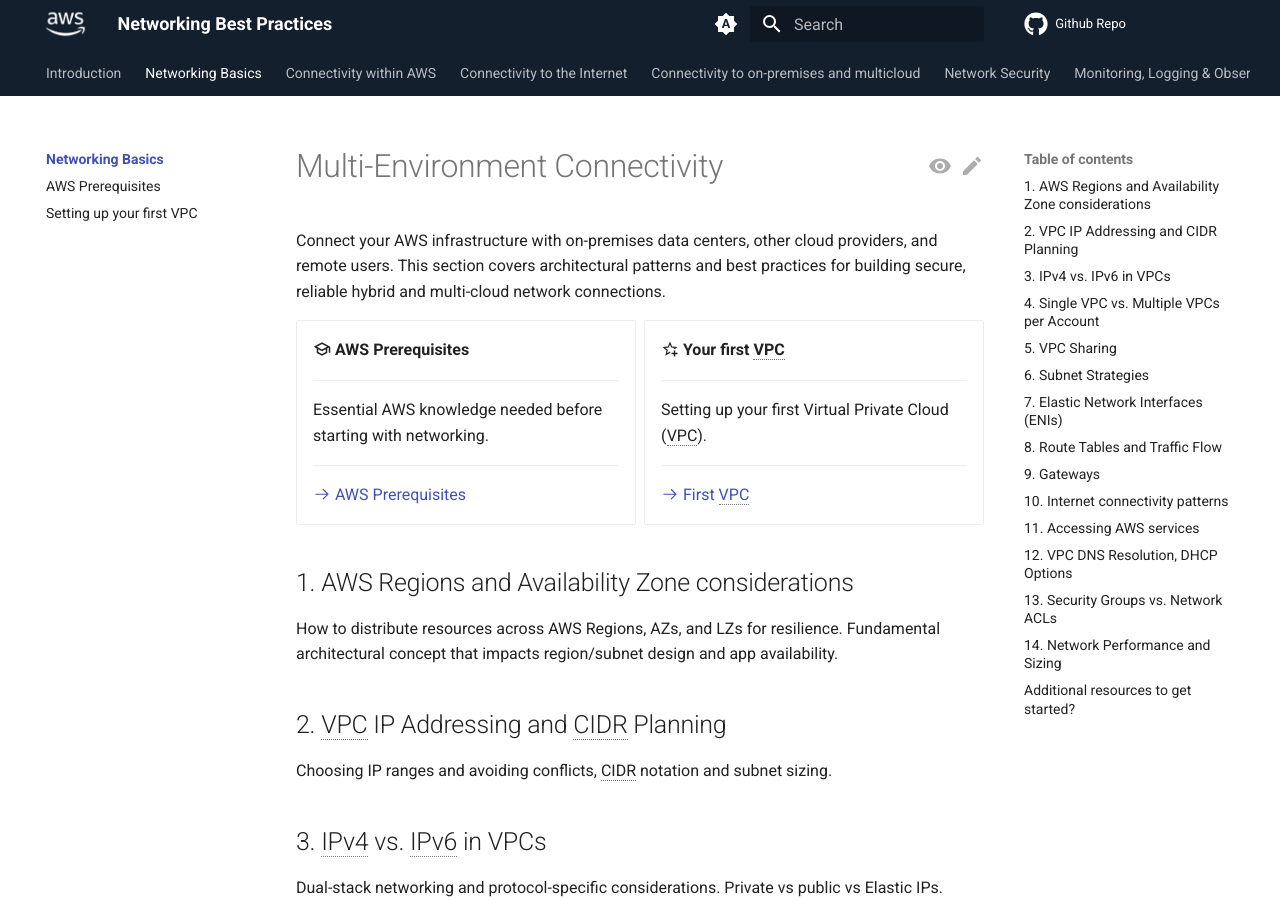
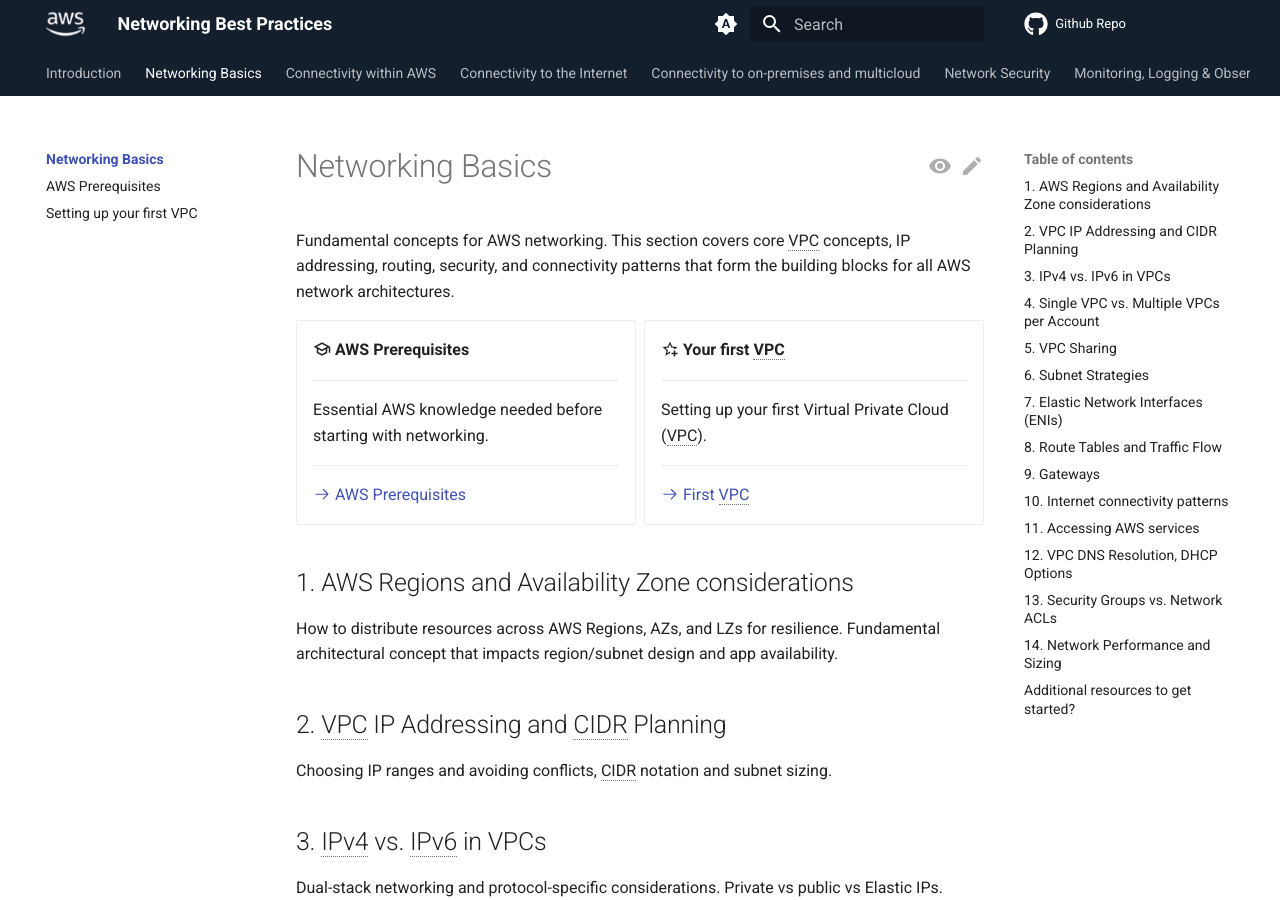
Before and after one commit to aws/aws-networking-best-practices, an MkDocs documentation site: the page built from content/basics/index.md, in a window 1280 px wide and 900 px high. Built offline with MkDocs 1.6.1 and Material for MkDocs 9.7.7, drawn with Linux system fonts in a browser that asks for light colours; comment, search, counter and statistics services are not loaded.

Commit message:
Update networking basics page description
Replace multi-environment connectivity text with accurate description of VPC fundamentals and core networking concepts

```diff
--- a/content/basics/index.md
+++ b/content/basics/index.md
@@ -1,9 +1,8 @@
-# Multi-Environment Connectivity
+# Networking Basics
 
-Connect your AWS infrastructure with on-premises data centers, other cloud
-providers, and remote users. This section covers architectural patterns and
-best practices for building secure, reliable hybrid and multi-cloud network
-connections.
+Fundamental concepts for AWS networking. This section covers core
+VPC concepts, IP addressing, routing, security, and connectivity patterns
+that form the building blocks for all AWS network architectures.
 
 <div class="grid cards" markdown>
 
```
